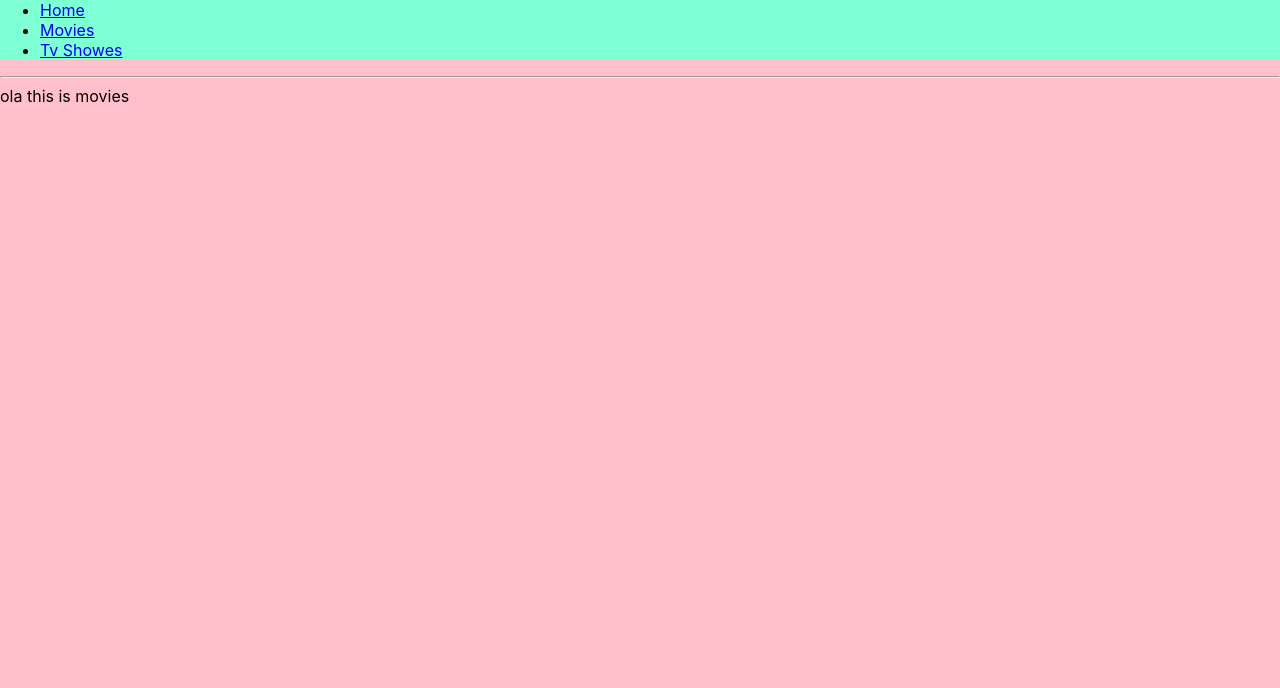
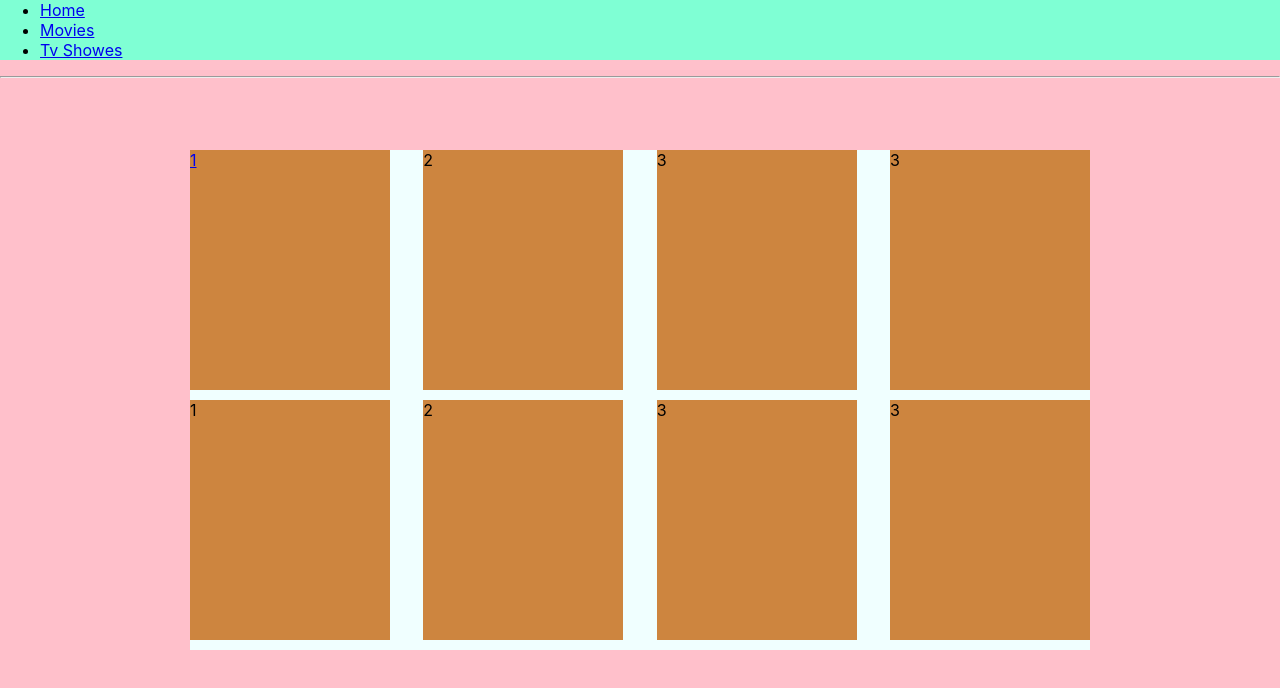
Before and after one commit to fa6oomawad/Movies, a React (Create React App) app: page /Movies in a window 1280 px wide. Shown: the top 688 px of the page. Built offline with nearby package versions, Linux system fonts and the light colour scheme.

Commit message:
added nested route

```diff
--- a/src/components/Home.js
+++ b/src/components/Home.js
@@ -1,9 +1,15 @@
 import React from 'react';
-
+import './home.css';
 export default function Home (){
     return (
         <div>
+
+            <div className='box'>
             Hommmmmeeee
+            <div>
+
+            </div>
+            </div>
         </div>
     )
 }
--- a/src/components/Movies.js
+++ b/src/components/Movies.js
@@ -1,6 +1,24 @@
 import React from 'react';
- export default function Movies (){
+import './movies.css';
+import OneMovie from './OneMovie.js';
+import {
+    Link,
+    Route
+} from 'react-router-dom';
+ export default function Movies ({match}){
      return (<div>
-ola this is movies
-     </div>)
+<div className='box'>
+    <div className='smallbox'><Link to={`${match.url}/movie1`}>1</Link></div>
+    <div className='smallbox'>2</div>
+    <div className='smallbox'>3</div>
+    <div className='smallbox'>3</div>
+    <div className='smallbox'>1</div>
+    <div className='smallbox'>2</div>
+    <div className='smallbox'>3</div>
+    <div className='smallbox'>3</div>
+    <Route  path={`${match.path}/:topicId`} component={OneMovie}/>
+</div>
+</div>
+
+     )
  }
--- /dev/null
+++ b/src/components/OneMovie.js
@@ -0,0 +1,7 @@
+import React from 'react';
+import  "./onemovie.css";
+export default function OneMovie (){
+    return (
+       <div className="box">ola</div>
+    )
+}
--- /dev/null
+++ b/src/components/home.css
@@ -0,0 +1,12 @@
+.box {
+    width:900px;
+    height: 500px;
+    background-color: azure;
+    position: absolute;
+    top:50%;
+    left:50%;
+    transform: translate(-50%,-50%);
+    display:flex;
+
+
+}
--- /dev/null
+++ b/src/components/movies.css
@@ -0,0 +1,22 @@
+.box {
+    width:900px;
+    height: 500px;
+    background-color: azure;
+    position: absolute;
+    top:50%;
+    left:50%;
+    transform: translate(-50%,-50%);
+    display:flex;
+    justify-content: space-between;
+    align-items: flex-start;
+    flex-wrap: wrap;
+
+
+}
+
+.smallbox {
+    width:200px;
+    height: 240px;
+    background-color: peru;
+
+}
--- /dev/null
+++ b/src/components/onemovie.css
@@ -0,0 +1,15 @@
+.box {
+    width:900px;
+    height: 500px;
+    background-color: azure;
+    position: absolute;
+    top:50%;
+    left:50%;
+    transform: translate(-50%,-50%);
+    display:flex;
+    justify-content: space-between;
+    align-items: flex-start;
+    flex-wrap: wrap;
+
+
+}
```
